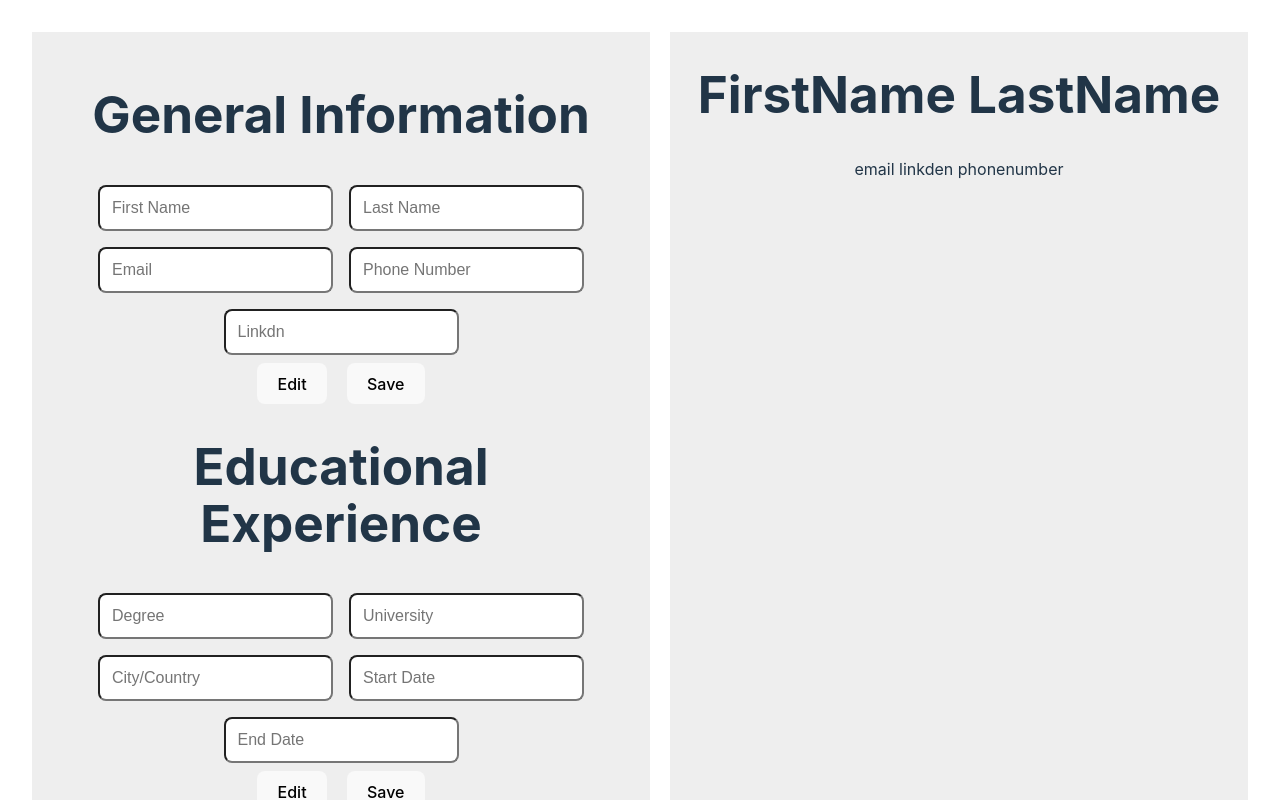
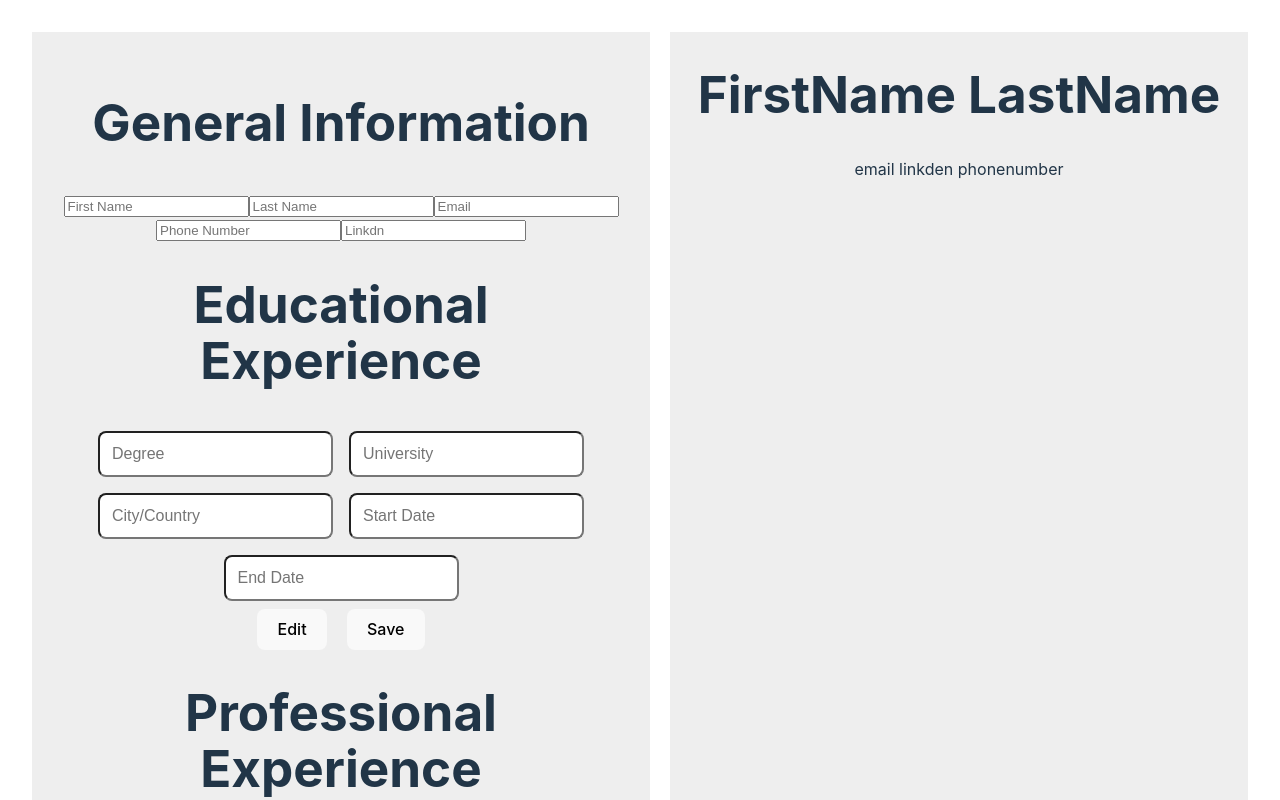
Before and after one commit to HehLul/project_cv, a React (Vite) app: page / in a window 1280 px wide. Shown: the top 800 px of the page. Built offline with nearby package versions, Linux system fonts and the light colour scheme.

Commit message:
Ditched Section. Creating seperate section components. Got input tag to work with usestate

```diff
--- a/src/App.jsx
+++ b/src/App.jsx
@@ -1,11 +1,24 @@
 import "./styles/App.css";
 import Information from "./components/Information";
 import Resume from "./components/Resume";
+import { useState } from "react";
 function App() {
+  const [generalDataSaved, setGeneralDataSaved] = useState({
+    firstName: "FIRSTNAME",
+    lastName: "LASTNAME",
+    email: "random@gmail.com",
+    phoneNumber: "123-344-4343",
+  });
+  function handleGeneralDataSaved() {
+    //setGeneralDataSaved to the form inputs
+  }
   return (
     <div className="content">
-      <Information></Information>
-      <Resume></Resume>
+      <Information
+        generalDataSaved={generalDataSaved}
+        onChange={handleGeneralDataSaved}
+      ></Information>
+      <Resume generalDataSaved={generalDataSaved}></Resume>
     </div>
   );
 }
--- a/src/components/Button.jsx
+++ b/src/components/Button.jsx
@@ -1,4 +1,11 @@
 function Button({ text, onChange }) {
-  return <button onClick={onChange}>{text}</button>;
+  function handleSaveButtonClicked(e) {
+    console.log("inside button componenet:s" + e.target.value);
+  }
+  return (
+    <button type="submit" onClick={handleSaveButtonClicked}>
+      {text}
+    </button>
+  );
 }
 export default Button;
--- /dev/null
+++ b/src/components/GeneralInformationSection.jsx
@@ -0,0 +1,64 @@
+import { useState } from "react";
+import Button from "./Button";
+function GeneralInformationSection({ sectionTitle, children }) {
+  const [data, setData] = useState({
+    fname: "",
+    lname: "",
+    email: "",
+    phone: "",
+    linkdn: "",
+  });
+  const handleInputChange = (e) => {
+    const { name, value } = e.target;
+    setData({
+      ...data,
+      [name]: value,
+    });
+    console.log();
+  };
+  return (
+    <>
+      <section className="general-information-section">
+        <h1>General Information</h1>
+        <form action="">
+          <input
+            type="text"
+            name="fname"
+            placeholder="First Name"
+            onChange={handleInputChange}
+            value={data.fname}
+          />
+          <input
+            type="text"
+            name="lname"
+            placeholder="Last Name"
+            onChange={handleInputChange}
+            value={data.lname}
+          />
+          <input
+            type="text"
+            name="email"
+            placeholder="Email"
+            onChange={handleInputChange}
+            value={data.email}
+          />
+          <input
+            type="text"
+            name="phone"
+            placeholder="Phone Number"
+            onChange={handleInputChange}
+            value={data.phone}
+          />
+          <input
+            type="text"
+            placeholder="Linkdn"
+            name="linkdn"
+            onChange={handleInputChange}
+            value={data.linkdn}
+          />
+        </form>
+      </section>
+    </>
+  );
+}
+export default GeneralInformationSection;
--- a/src/components/Information.jsx
+++ b/src/components/Information.jsx
@@ -1,16 +1,20 @@
 import Section from "./Section";
 import InputField from "./InputField";
 import "../styles/Information.css";
-function Information() {
+import { useState } from "react";
+import GeneralInformationSection from "./GeneralInformationSection";
+function Information({ generalDataSaved }) {
+  const [generalData, setGeneralData] = useState({
+    fname: "",
+    lname: "",
+    email: "",
+    phone: "",
+    linkdn: "",
+  });
+  function handleGeneralInfoChange() {}
   return (
     <div className="information">
-      <Section sectionTitle={"General Information"}>
-        <InputField placeholder={"First Name"} />
-        <InputField placeholder={"Last Name"} />
-        <InputField placeholder={"Email"} />
-        <InputField placeholder={"Phone Number"} />
-        <InputField placeholder={"Linkdn"} />
-      </Section>
+      <GeneralInformationSection></GeneralInformationSection>
       <Section sectionTitle={"Educational Experience"}>
         <InputField placeholder={"Degree"} />
         <InputField placeholder={"University"} />
--- a/src/components/InputField.jsx
+++ b/src/components/InputField.jsx
@@ -1,8 +1,15 @@
-function InputField({ placeholder }) {
+function InputField({ placeholder, name = "", onChange }) {
   if (placeholder === "Details") {
-    return <textarea placeholder={placeholder}></textarea>;
+    return <textarea placeholder={placeholder} name={name}></textarea>;
   }
-  return <input type="text" placeholder={placeholder} />;
+  return (
+    <input
+      type="text"
+      placeholder={placeholder}
+      name={name}
+      onChange={onChange}
+    />
+  );
 }
 
 export default InputField;
--- a/src/components/Section.jsx
+++ b/src/components/Section.jsx
@@ -2,19 +2,34 @@ import { useState } from "react";
 import Button from "./Button";
 function Section({ sectionTitle, children }) {
   const [saveClicked, setSaveClicked] = useState(false);
-  function handleSaveClicked() {
+  const [sectionData, setSectionData] = useState({
+    fname: "",
+    lname: "",
+    email: "",
+    phone: "",
+    linkdn: "",
+  });
+  function handleSaveClicked(e) {
+    e.preventDefault(); // Prevent the default form submission
     setSaveClicked(true);
-    console.log("inside saveClicked");
+    console.log("inside saveClicked:");
+    console.log(e.target.value);
   }
   return (
-    <div className="section">
+    <>
+      <form onSubmit={handleSaveClicked} className="section">
         <h1>{sectionTitle}</h1>
         {children}
         <div className="button-row">
           <Button text={"Edit"} />
           <Button text={"Save"} onChange={handleSaveClicked} />
         </div>
-    </div>
+      </form>
+      {/* <form action="" onSubmit={handleSaveClicked}>
+        <input type="text" />
+        <button type="submit"></button>
+      </form> */}
+    </>
   );
 }
 export default Section;
```
Also changed, not shown: 1 other file (tests, documents, lock files or other folders). Lines whose indentation alone changed are shown as unchanged.
